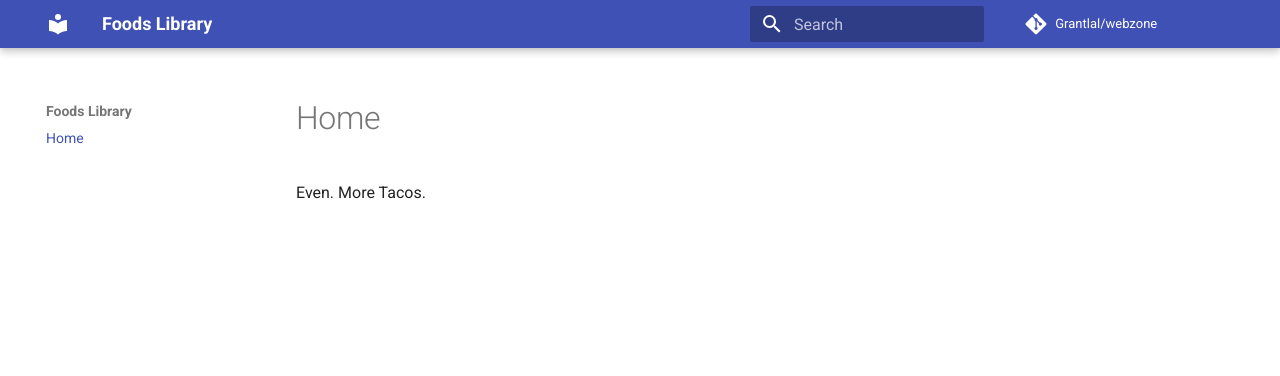
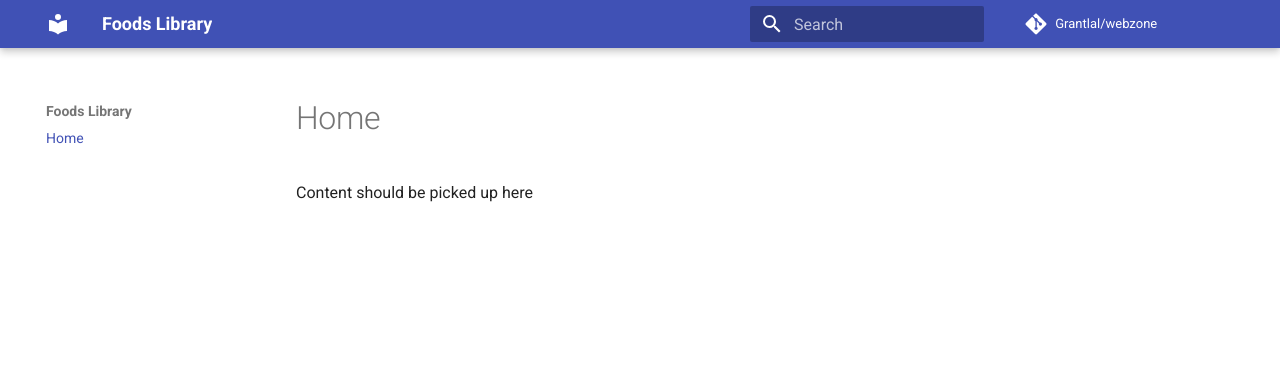
Before and after one commit to Grantlal/webzone, an MkDocs documentation site: the page built from content/index.md, in a window 1280 px wide. Shown: the top 376 px of the page. Built offline with MkDocs 1.6.1 and Material for MkDocs 9.7.7, drawn with Linux system fonts in a browser that asks for light colours; comment, search, counter and statistics services are not loaded.

Commit message:
Troubleshooting content configuration

```diff
--- a/content/index.md
+++ b/content/index.md
@@ -1 +1 @@
-Even. More Tacos.
+Content should be picked up here
```
Also changed, not shown: README.md (+1 -1 lines), 1 other file.
